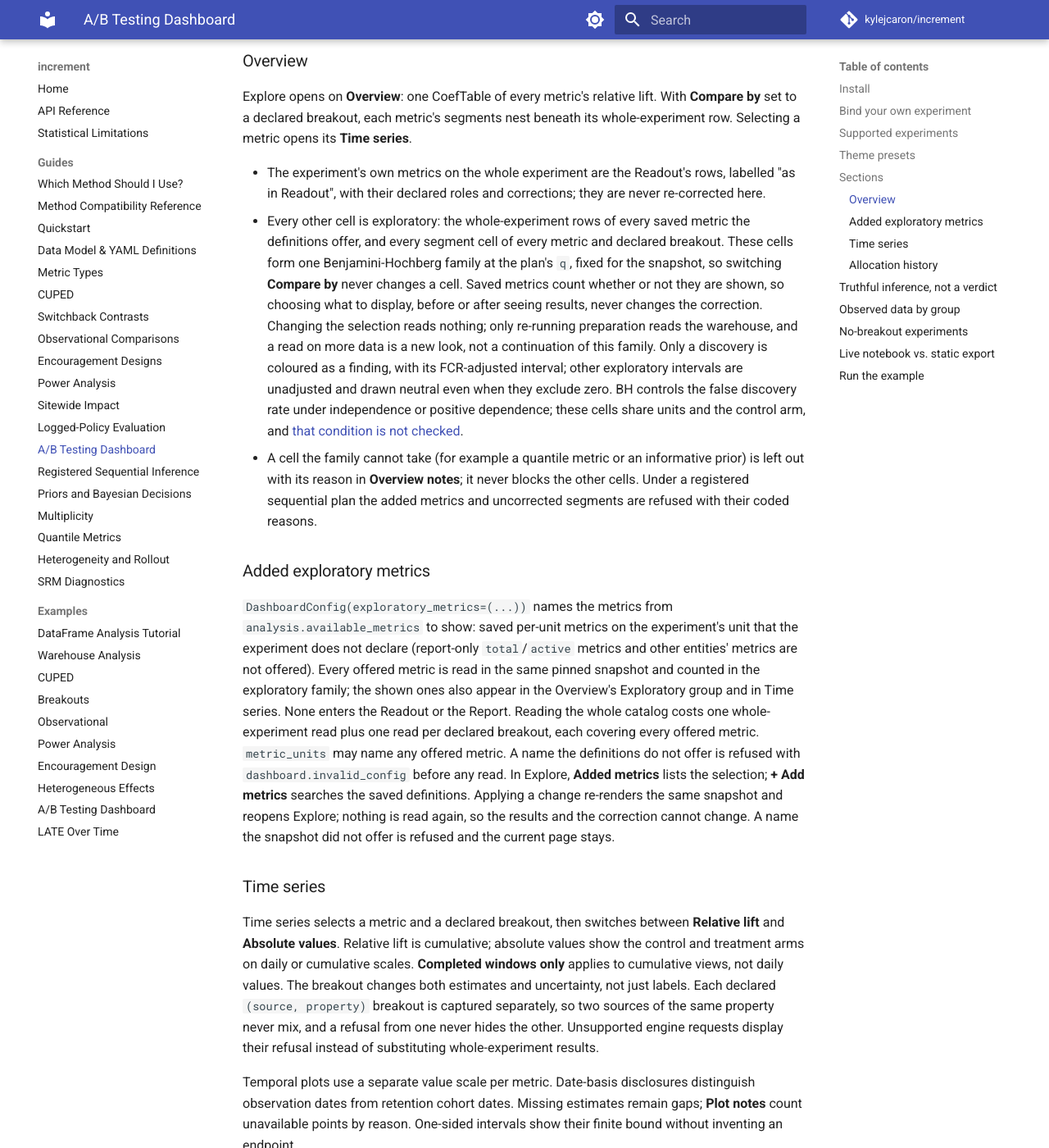
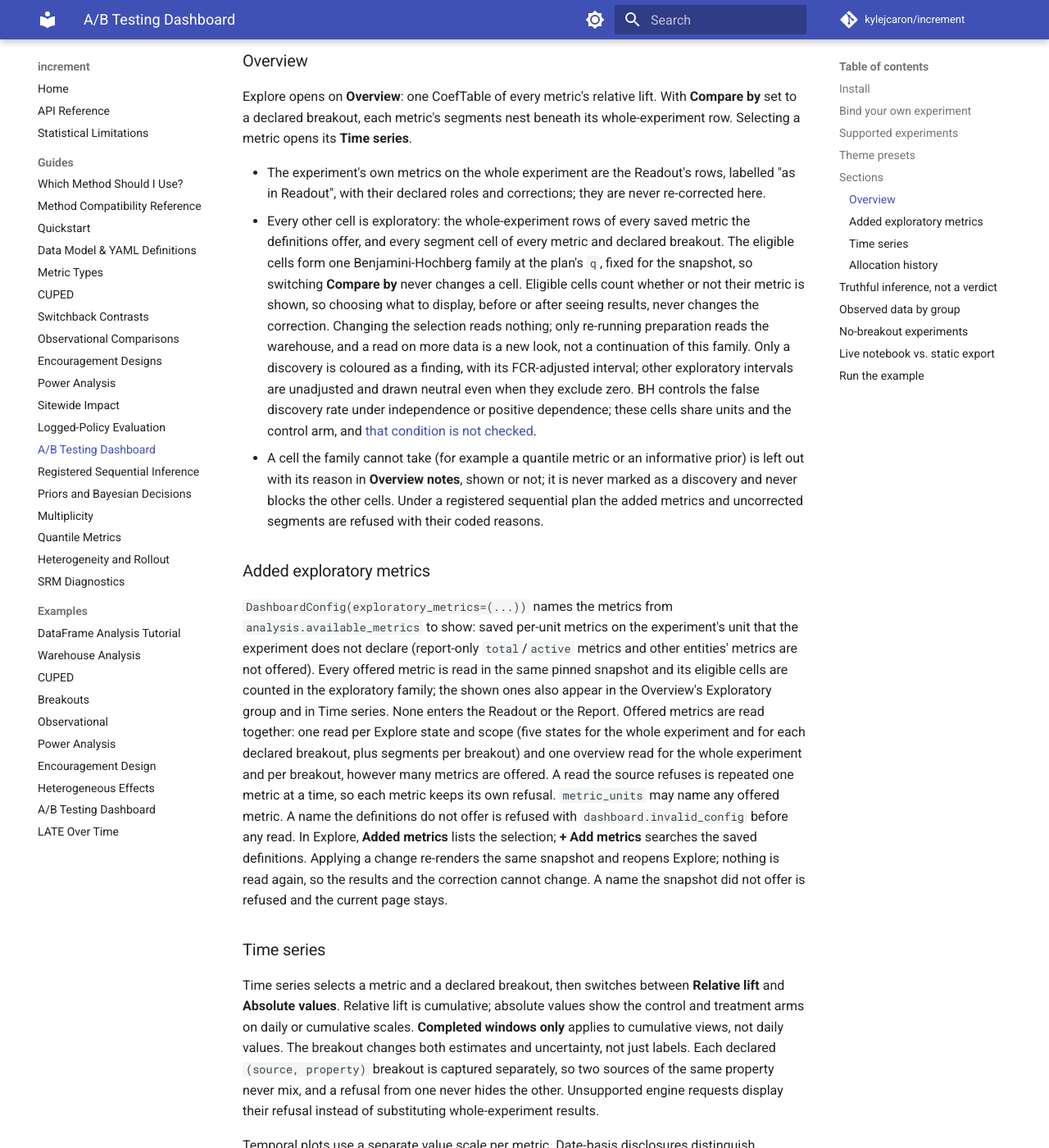
Before and after one commit to kylejcaron/increment, an MkDocs documentation site: the page built from docs/guides/dashboard.md, in a window 1280 px wide and 1400 px high, scrolled down 6077 px. Shown: the whole window at 82% size. Built offline with MkDocs 1.6.1 and Material for MkDocs 9.7.7, drawn with Linux system fonts in a browser that asks for light colours; comment, search, counter and statistics services are not loaded.

Commit message:
Read offered metrics together when capturing Explore views
Added metrics join no family, so one read per Explore state and scope now serves every offered metric; a refused read, or a metric it returns nothing for, is asked alone so each keeps its own answer or refusal. A parity test checks each captured view against the metric read alone. The Overview notes and guide say every eligible comparison counts whether shown or not, that excluded cells are never marked as discoveries, and state the read count.

```diff
--- a/docs/guides/dashboard.md
+++ b/docs/guides/dashboard.md
@@ -247,11 +247,11 @@
   are never re-corrected here.
 - Every other cell is exploratory: the whole-experiment rows of every saved
   metric the definitions offer, and every segment cell of every metric and
-  declared breakout. These cells form one Benjamini-Hochberg family at the
-  plan's `q`, fixed for the snapshot, so switching **Compare by** never
-  changes a cell. Saved metrics count whether or not they are shown, so
-  choosing what to display, before or after seeing results, never changes the
-  correction. Changing the selection reads nothing; only re-running
+  declared breakout. The eligible cells form one Benjamini-Hochberg family at
+  the plan's `q`, fixed for the snapshot, so switching **Compare by** never
+  changes a cell. Eligible cells count whether or not their metric is shown,
+  so choosing what to display, before or after seeing results, never changes
+  the correction. Changing the selection reads nothing; only re-running
   preparation reads the warehouse, and a read on more data is a new look, not
   a continuation of this family. Only a
   discovery is coloured as a finding, with its FCR-adjusted interval; other
@@ -260,9 +260,10 @@
   positive dependence; these cells share units and the control arm, and
   [that condition is not checked](../limitations.md#fixed-horizon-fdr-control-assumes-a-dependence-condition-that-is-not-checked).
 - A cell the family cannot take (for example a quantile metric or an
-  informative prior) is left out with its reason in **Overview notes**; it
-  never blocks the other cells. Under a registered sequential plan the added
-  metrics and uncorrected segments are refused with their coded reasons.
+  informative prior) is left out with its reason in **Overview notes**, shown
+  or not; it is never marked as a discovery and never blocks the other cells.
+  Under a registered sequential plan the added metrics and uncorrected
+  segments are refused with their coded reasons.
 
 ### Added exploratory metrics
 
@@ -270,11 +271,15 @@
 `analysis.available_metrics` to show: saved per-unit metrics on the
 experiment's unit that the experiment does not declare (report-only
 `total`/`active` metrics and other entities' metrics are not offered). Every
-offered metric is read in the same pinned snapshot and counted in the
-exploratory family; the shown ones also appear in the Overview's Exploratory
-group and in Time series. None enters the Readout or the Report. Reading the
-whole catalog costs one whole-experiment read plus one read per declared
-breakout, each covering every offered metric. `metric_units` may name any
+offered metric is read in the same pinned snapshot and its eligible cells are
+counted in the exploratory family; the shown ones also appear in the
+Overview's Exploratory group and in Time series. None enters the Readout or the
+Report. Offered metrics are read together: one read per Explore state and scope
+(five states for the whole experiment and for each declared breakout, plus
+segments per breakout) and one overview read for the whole experiment and per
+breakout, however many metrics are offered. A read the source refuses is
+repeated one metric at a time, so each metric keeps its own refusal.
+`metric_units` may name any
 offered metric. A name the definitions do not offer is refused with
 `dashboard.invalid_config` before any read. In Explore, **Added metrics** lists
 the selection; **+ Add metrics** searches the saved definitions. Applying a
```
Also changed, not shown: 3 other files.
